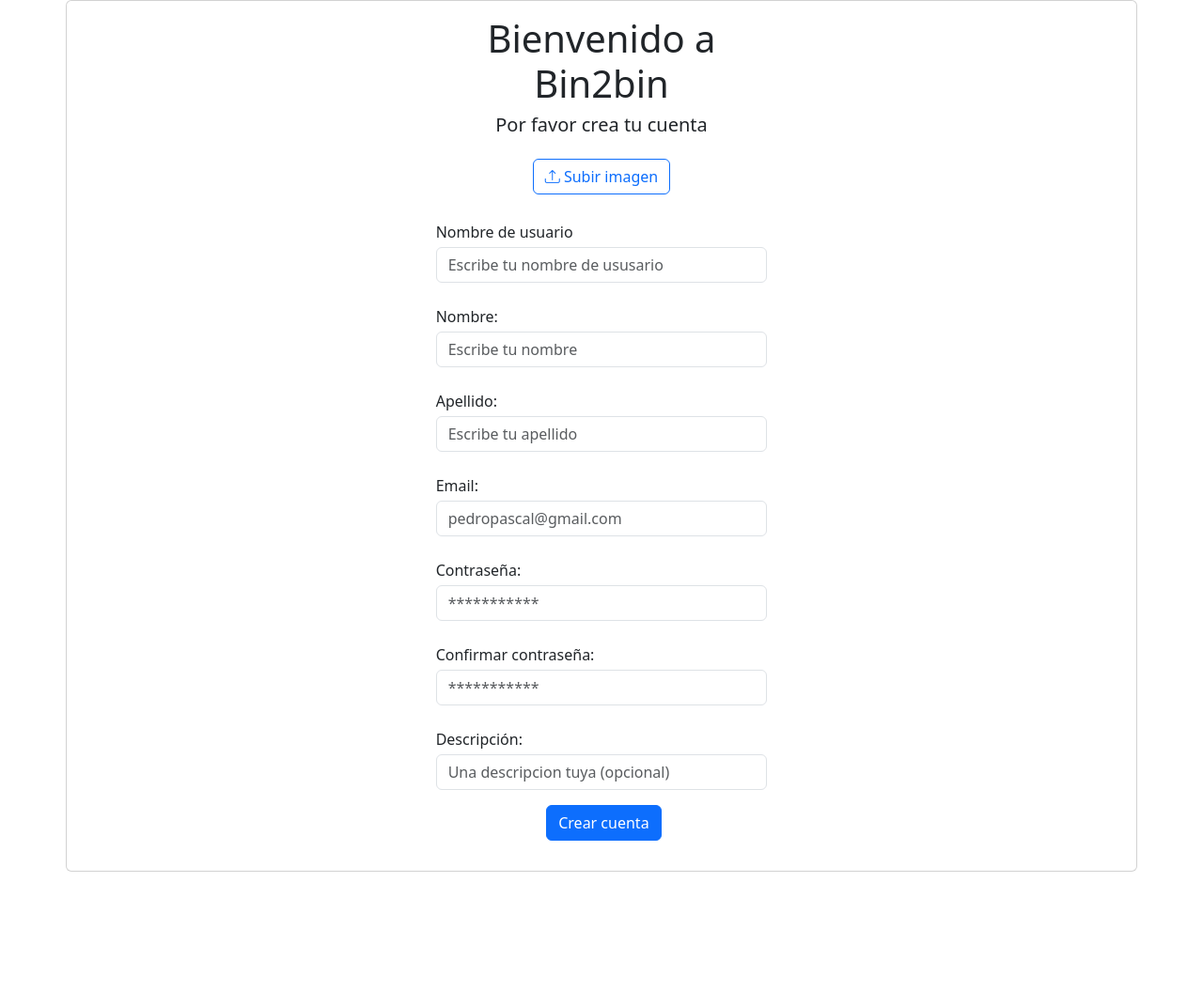
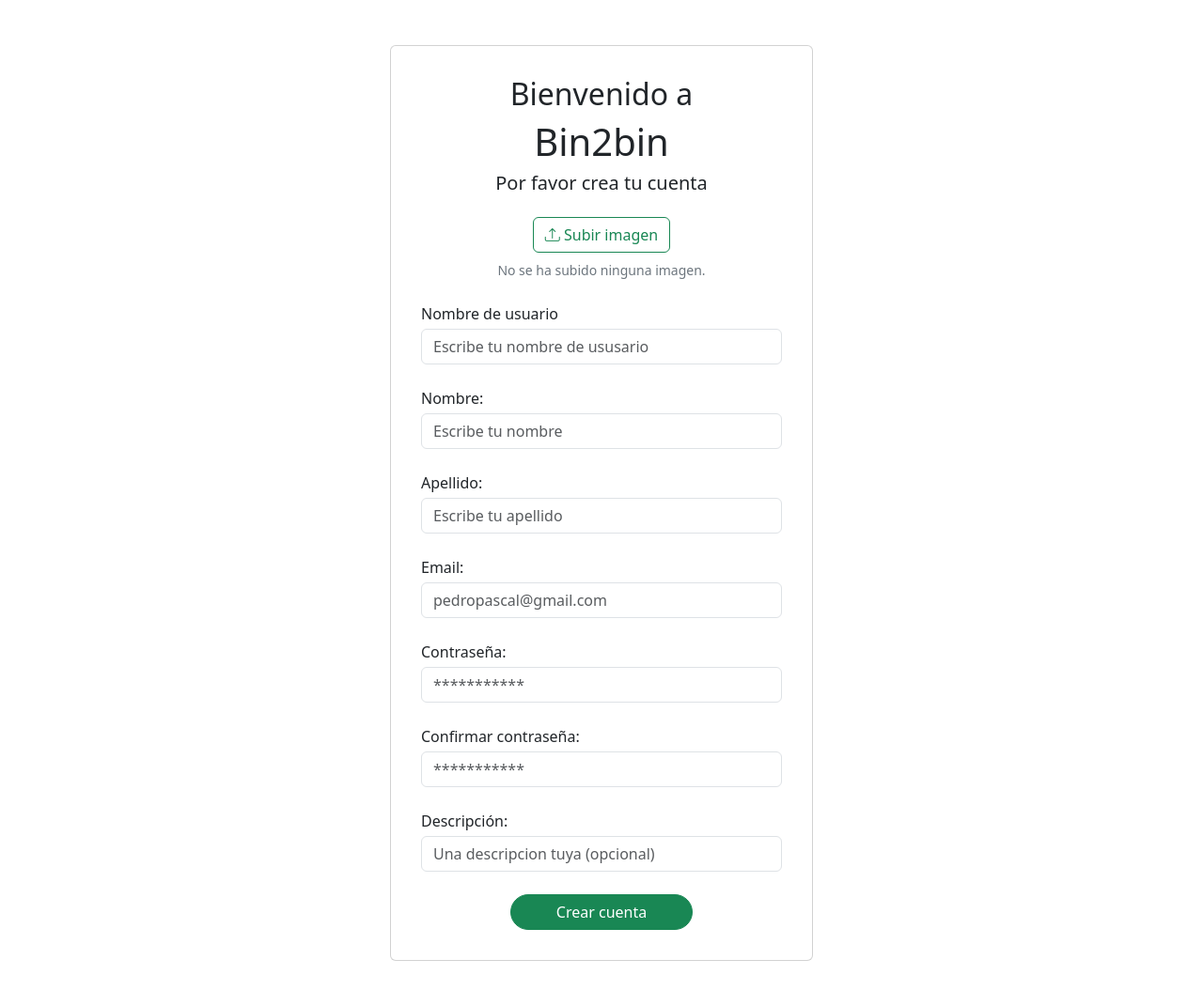
Before and after one commit to Juanan21/project-Bin2Bin, a Django app: page /signup/ in a window 1280 px wide. Shown: the whole page at 94% size. Before the commit the page ends 928 px from the top, so only its background shows below. Run offline with Django 5.2, Linux system fonts and the light colour scheme.

Commit message:
signup detalles del container

```diff
--- /dev/null
+++ b/user/static/signup.css
@@ -0,0 +1,6 @@
+
+.form-container{
+    max-width: 450px;
+  margin: 0 auto;
+  padding: 2rem;
+}
--- a/user/templates/signup.html
+++ b/user/templates/signup.html
@@ -10,29 +10,48 @@
     <link href="https://cdn.jsdelivr.net/npm/bootstrap@5.3.8/dist/css/bootstrap.min.css" rel="stylesheet"
         integrity="sha384-sRIl4kxILFvY47J16cr9ZwB07vP4J8+LH7qKQnuqkuIAvNWLzeN8tE5YBujZqJLB" crossorigin="anonymous">
 
-
+    <link rel="stylesheet" href="{% static 'signup.css' %}">
     </head>
 
 <body>
-    <main class="container card card-body mt-10">
+    <main class="container card card-body mb-5 mt-5 form-container ">
         <div class="row">
-            <div class="col-md-4 offset-md-4 mt-10">
-                <h1 class="text-center">Bienvenido a Bin2bin</h1>
+            <div>
+                <h2 class="text-center">Bienvenido a </h2>
+                <h1 class="text-center">Bin2bin</h1>
                 <h5 class="text-center">Por favor crea tu cuenta</h5>
 
                 <form action="/signup/" method="POST" enctype="multipart/form-data" class="needs-validation" novalidate>
                     {% csrf_token %}
                     <div class="form-row">
 
-                        <div class="text-center my-4">
+                        <div class="text-center mt-4">
                             <input class="form-control" type="file" accept="image/*" id="formFile" name="imagen" style="display: none">
-                            <label for="formFile" class="btn btn-outline-primary">
+                            <label for="formFile" class="btn btn-outline-success">
                                 <i class="bi bi-upload"></i> Subir imagen
                             </label>
+                            <div id="fileNameText" class="form-text mt-2 text-secondary">
+                                No se ha subido ninguna imagen.
+                             </div>
                         </div>
+                        <script>
+                            const fileInput = document.getElementById('formFile');
+                            const fileNameText = document.getElementById('fileNameText');
 
+                            fileInput.addEventListener('change', () => {
+                            if (fileInput.files.length > 0) {
+                                fileNameText.textContent = `Imagen subida: ${fileInput.files[0].name}`;
+                                fileNameText.classList.remove('text-secondary');
+                                fileNameText.classList.add('text-success');
+                            } else {
+                                fileNameText.textContent = 'No se ha subido ninguna imagen.';
+                                fileNameText.classList.remove('text-success');
+                                fileNameText.classList.add('text-secondary');
+                            }
+                            });
+                        </script>
                         <div class="position-relative">
-                            <label for="username" class="mt-1">Nombre de usuario</label>
+                            <label for="username" class="mt-4">Nombre de usuario</label>
                             <input type="text" class="form-control mt-1" name="username" id="username"
                                 placeholder="Escribe tu nombre de ususario" required>
                             <div class="valid-tooltip">
@@ -85,14 +104,13 @@
                     <div class="form2-row">
                         <div class="position-relative">
                             <label for="descripcion" class="mt-4">Descripción:</label>
-                            <input type="text" class="form-control mt-1" name="descripcion" id="descripcion"
+                            <input type="text" class="form-control mt-1 mb-2" name="descripcion" id="descripcion"
                                 placeholder="Una descripcion tuya (opcional)">
-                            <div class="invalid-tooltip">
-                                Por favor ingrese una contraseña válida.
-                            </div>
                         </div>
                     </div>
-                    <button class="btn btn-primary offset-md-4 my-3" type="submit">Crear cuenta</button>
+                    <div class="text-center mt-4">
+                        <button class="btn btn-success rounded-pill btn-md px-5" type="submit">Crear cuenta</button>
+                    </div>
                 </form>
             </div>
         </div>
```
Also changed, not shown: media/imagenes/logo2.0.jpg (added).
